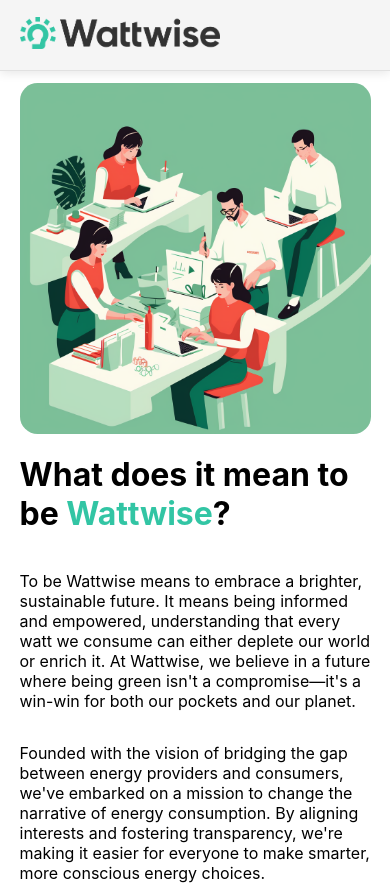
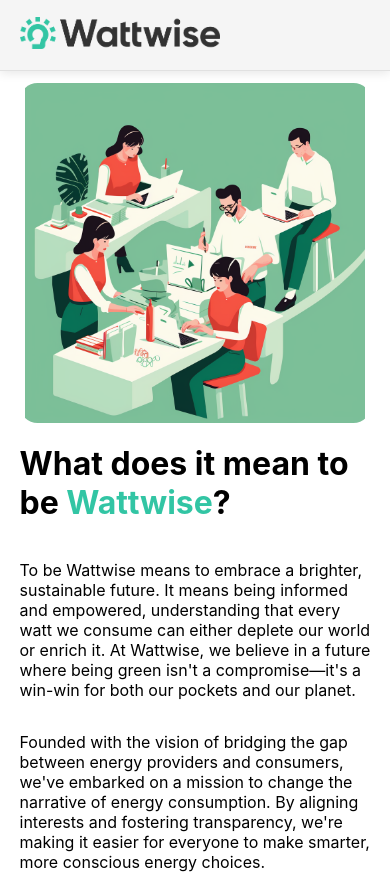
Before and after one commit to jwald3/wattwise-web-app, a React (Create React App) app: page /about-us in a window 390 px wide. Shown: the top 885 px of the page. Built offline with nearby package versions, Linux system fonts and the light colour scheme; no server answers.

Commit message:
image max

```diff
--- a/src/pages/AboutUs/AboutUs.css
+++ b/src/pages/AboutUs/AboutUs.css
@@ -48,5 +48,6 @@
     .about-us-img {
         margin-top: 0;
         margin-bottom: 0;
+        max-height: 340px;
     }
 }
```
